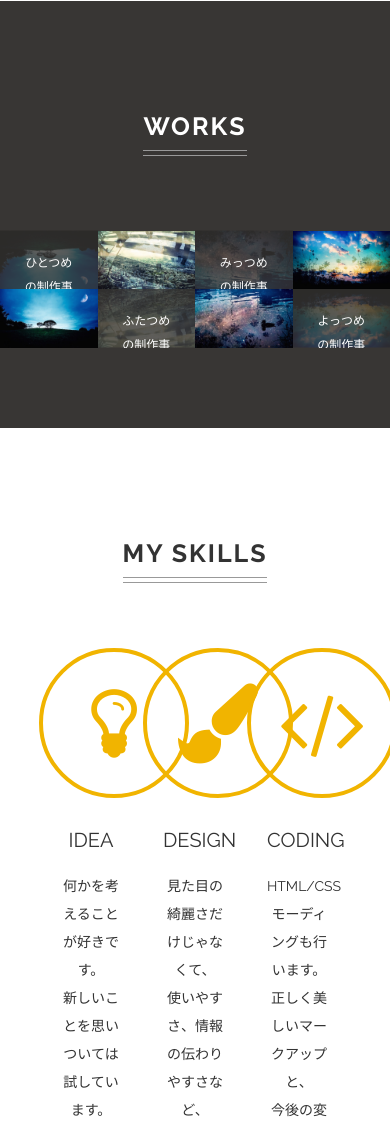
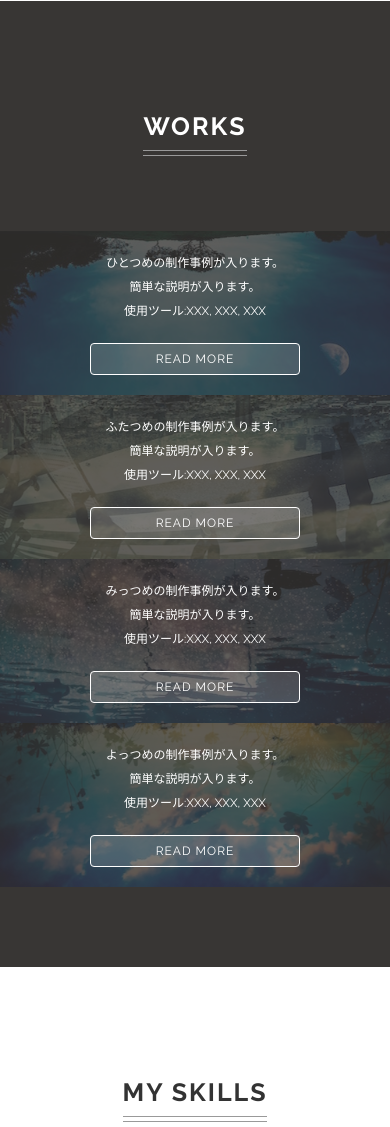
Before and after one commit to mtgallery/photos, a PHP site: page /PortfolioSite/index.html in a window 390 px wide. Shown: the part 1336-2463 px from the top of the page. Run offline with PHP 8.4, Linux system fonts and the light colour scheme; some libraries are stand-ins or nearby versions.

Commit message:
PortfolioSite

```diff
--- a/PortfolioSite/css/style.css
+++ b/PortfolioSite/css/style.css
@@ -348,4 +348,21 @@ body{
     .about-text{
         line-height: 1.8;
     }
+
+
+    .works-wrapper,
+    .work-box{
+        display: block;
+    }
+    .work-image{
+        display: none;
+    }
+    .work-description{
+        position: relative;
+    }
+    .work-box::after{
+        top: 0;
+        height: 100%;
+        background-size: cover;
+    }
 }
```
